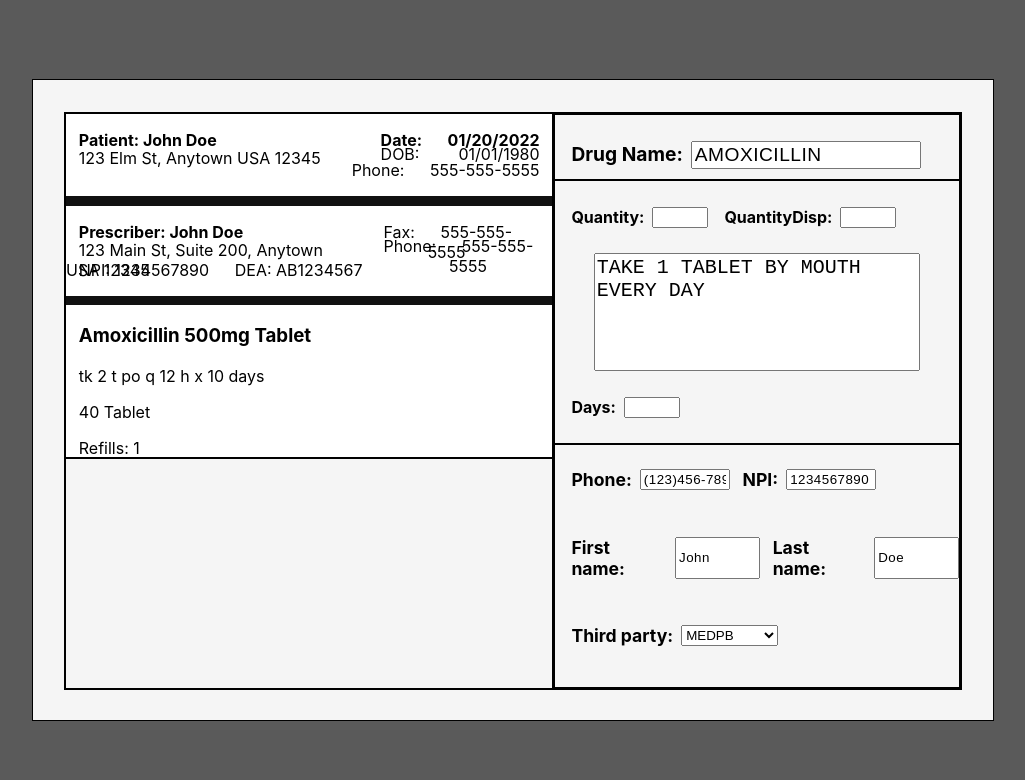
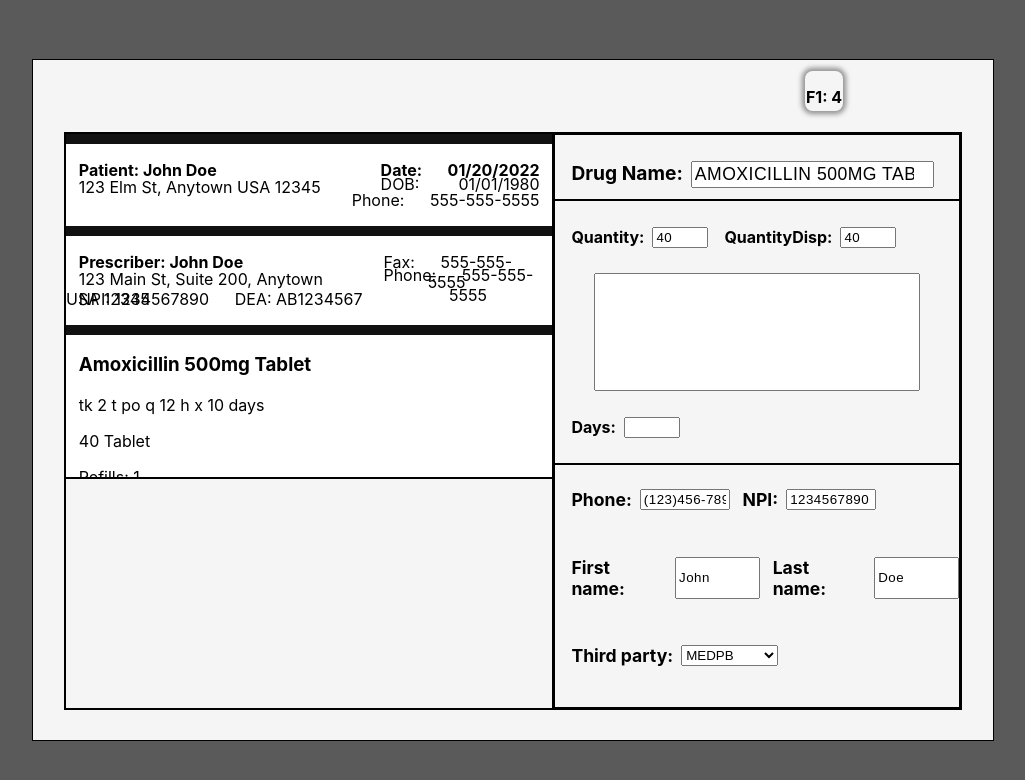
Before and after one commit to Asurakun1/prescription-simulator, a React (Create React App) app: page / in a window 1280 px wide. Shown: the top 780 px of the page, without its empty margins (127-1152 px from the left). Built offline with nearby package versions, Linux system fonts and the light colour scheme.

Commit message:
Partial functionality has been added

```diff
--- a/src/Components/LeftHandWindow/Rx/Rx.js
+++ b/src/Components/LeftHandWindow/Rx/Rx.js
@@ -6,16 +6,18 @@ import './Rx.css';
 const Rx = (props) => {
     return (
         <div className='mock-rx'>
-            <Patient patient={props.patient.Patient_info} Date={props.patient.Date}/>
+            <div className='block'>
+            </div>
+            <Patient patient={props.patient.Patient_info} Date={props.patient.Date} />
             {
                 /*Doctors information and address*/
             }
             <div className='block'>
             </div>
-            <Prescriber prescriber={props.patient.Prescriber_info}/>
+            <Prescriber prescriber={props.patient.Prescriber_info} />
             <div className='block'>
             </div>
-            <DrugAndSig druginfo={props.patient.Drug_info}/>
+            <DrugAndSig druginfo={props.patient.Drug_info} />
         </div>
     );
 }
--- a/src/Components/RightHandWindow/DrugInfo/DrugInfo.css
+++ b/src/Components/RightHandWindow/DrugInfo/DrugInfo.css
@@ -13,6 +13,6 @@
 }
 
 .drug-name input{
-    width: 18vw;
-    font-size: 1.2rem;
+    width: 19vw;
+    font-size: 1.1rem;
 }
--- a/src/Components/RightHandWindow/DrugInfo/DrugInfo.js
+++ b/src/Components/RightHandWindow/DrugInfo/DrugInfo.js
@@ -1,9 +1,13 @@
 import './DrugInfo.css'
-import { useState } from 'react';
+import { useEffect, useState } from 'react';
 
 
-const DrugInfo = () => {
-    const [drugName, setDrugName] = useState('AMOXICILLIN')
+const DrugInfo = (props) => {
+    const [drugName, setDrugName] = useState(``)
+
+    useEffect(() =>{
+        setDrugName(`${props.drugname.toUpperCase()} ${props.drugform.toUpperCase()}`);
+    }, [props.drugname, props.drugform])
 
     const handleChange = (event) => {
         setDrugName(event.target.value.toUpperCase());
--- a/src/Components/RightHandWindow/InstructionsQuantity/InstructionsQuantity.js
+++ b/src/Components/RightHandWindow/InstructionsQuantity/InstructionsQuantity.js
@@ -1,25 +1,111 @@
 import './InstructionsQuantity.css';
-import { useState } from 'react';
+import { useEffect, useState } from 'react';
 
-const InstructionsQuantity = () => {
-    const [sigs, setSigs] = useState("TAKE 1 TABLET BY MOUTH EVERY DAY");
+const InstructionsQuantity = (props) => {
+    const [sigs, setSigs] = useState("");
+    const [preSigs, setPreSigs] = useState("");
+    const [quantity, setQuantity] = useState();
+
+    useEffect(() => {
+        setQuantity(props.quantity)
+        setSigs("");
+    }, [props.quantity, props.sig]);
+
+
+    const handleQuantityChange = (event) => {
+        setQuantity(event.target.value);
+    }
+
+    const handleBlur = (event) => {
+        const text = event.target.value.toUpperCase();
+        let sigArr = text.match(/[a-zA-Z0-9]+/gi)
+
+        if (text) {
+            sigArr = sigArr.map((element) => {
+                switch (element) {
+                    case 'BID':
+                        element = "TWICE DAILY";
+                        break;
+                    case 'TID':
+                        element = "THREE TIMES DAILY";
+                        break;
+                    case 'QID':
+                        element = 'FOUR TIMES DAILY';
+                        break;
+                    case 'TK':
+                        element = 'TAKE';
+                        break;
+                    case 'T':
+                        element = 'TABLET';
+                        break;
+                    case 'PO':
+                        element = "BY MOUTH";
+                        break;
+                    case 'QD':
+                        element = "EVERY DAY";
+                        break;
+                    case 'Q':
+                        element = "EVERY";
+                        break;
+                    case 'PRN':
+                        element = "AS NEEDED";
+                        break;
+                    case 'UTD':
+                        element = "AS DIRECTED";
+                        break;
+                    case 'H':
+                        element = "HOURS";
+                        break;
+                    case 'AA':
+                        element = "TO THE AFFECTED AREA";
+                        break;
+                    case 'APP':
+                        element = "APPLY";
+                        break;
+                    case 'AD':
+                        element = "RIGHT EAR";
+                        break;
+                    case 'AS':
+                        element = 'LEFT EAR';
+                        break;
+                    case 'AU':
+                        element = 'BOTH EARS';
+                        break;
+                    default:
+                        return element;
+                }
+                return element;
+            });
+            setSigs(sigArr.join(" "));
+        } else {
+            setSigs(text)
+        }
+    }
+
+    const handleFocus = () => {
+        setSigs(preSigs);
+    }
 
     const handleChange = (event) => {
         setSigs(event.target.value);
+        setPreSigs(event.target.value);
     }
     return (
         <div className='info instruct-sigs'>
             <div className='quantity'>
                 <h4>Quantity:
-                    <input type={"number"} min={0}></input>
+                    <input type={"number"} value={quantity} onChange={handleQuantityChange} min={0}></input>
                 </h4>
                 <h4>QuantityDisp:
-                    <input type={"number"} min={0}></input>
+                    <input type={"number"} min={0} max={quantity} defaultValue={quantity}></input>
                 </h4>
             </div>
             <textarea
+                onFocus={handleFocus}
+                onBlur={handleBlur}
                 onChange={handleChange}
-                value={sigs.toUpperCase()}>
+                value={sigs}
+            >
             </textarea>
             <div className='days'>
                 <h4>Days:<input type={"number"} min={1}></input></h4>
--- a/src/Components/RightHandWindow/RightHandWindow.js
+++ b/src/Components/RightHandWindow/RightHandWindow.js
@@ -3,11 +3,11 @@ import DrugInfo from "./DrugInfo/DrugInfo";
 import InstructionsQuantity from "./InstructionsQuantity/InstructionsQuantity";
 
 
-const RightHandWindow = () => {
+const RightHandWindow = (props) => {
     return (
         <div className='split right'>
-            <DrugInfo />
-            <InstructionsQuantity />
+            <DrugInfo drugname={props.data.Drug_Name} drugform={props.data.Drug_Form}/>
+            <InstructionsQuantity quantity={props.data.Quantity} sig={props.data.Sig}/>
             <DoctorInfoIns />
         </div>
     );
--- a/src/Components/window/Window.css
+++ b/src/Components/window/Window.css
@@ -1,5 +1,5 @@
 .window{
-    height: 80vh;
+    height: 85vh;
     width: 75vw;
     border: 1px solid black;
     background-color: whitesmoke;
@@ -29,3 +29,27 @@
     justify-content: space-evenly;
     flex-direction: column;
 }
+
+.window .work-queue{
+    position: relative;
+    display: flex;
+    justify-content: space-between;
+    min-height: 5vh;
+}
+
+.window .work-queue .square{
+    position: absolute;
+    float: right;
+    max-height: 5vh;
+    min-width: 3vw;
+    right: 11.7vw;
+    top: 1.4vh;
+    font-size: 1rem;
+    text-align: center;
+    box-shadow: 0rem 0rem 0.3rem 0.2rem rgba(0, 0, 0, 0.397);
+    border-radius: 20%;
+}
+
+.window .loading{
+    text-align: center;
+}
--- a/src/Components/window/Window.js
+++ b/src/Components/window/Window.js
@@ -10,7 +10,7 @@ const Window = () => {
             try {
                 const response = await fetch('/Data/Erx.JSON');
                 if (response.ok) {
-                    const jsonResponse =  await response.json();
+                    const jsonResponse = await response.json();
                     setPatients(jsonResponse)
                 }
 
@@ -23,8 +23,33 @@ const Window = () => {
         }, 500)
     }, [])
 
+    useEffect(() => {
+        const handleF1Key = (event) => {
+            let currPatient = patientId;
+            if (event.key === 'F1') {
+                event.preventDefault();
+                if (patients) {
+                    setPatientId((currPatient + 1) % patients.length)
+                }
+            }
+        }
+        document.addEventListener('keydown', handleF1Key);
+        return () => {
+            document.removeEventListener('keydown', handleF1Key);
+        }
+    }, [patients, patientId])
     return (
         <div className='window'>
+            {
+                patients ?
+                    <div className='work-queue'>
+                        <div className='square'>
+                            <p><strong>F1: {patients.length}</strong></p>
+                        </div>
+                    </div>
+                    :
+                    <h1 className='loading'>F1 Queue Loading...</h1>
+            }
             {
                 patients ?
                     <div className='inner-window'>
@@ -38,12 +63,11 @@ const Window = () => {
                                 instructions or sigs,
                              */
                         }
-
-                    <LeftHandWindow patient={patients[patientId]} setID={setPatientId}/>
-                    <RightHandWindow />
+                        <LeftHandWindow patient={patients[patientId]} setID={setPatientId} />
+                        <RightHandWindow data={patients[patientId].Drug_info}/>
                     </div>
                     :
-                <h1>Loading...</h1>
+                    <h1 className='loading'>Loading... F1 window</h1>
             }
         </div>
     )
```
Lines whose indentation alone changed are shown as unchanged.
